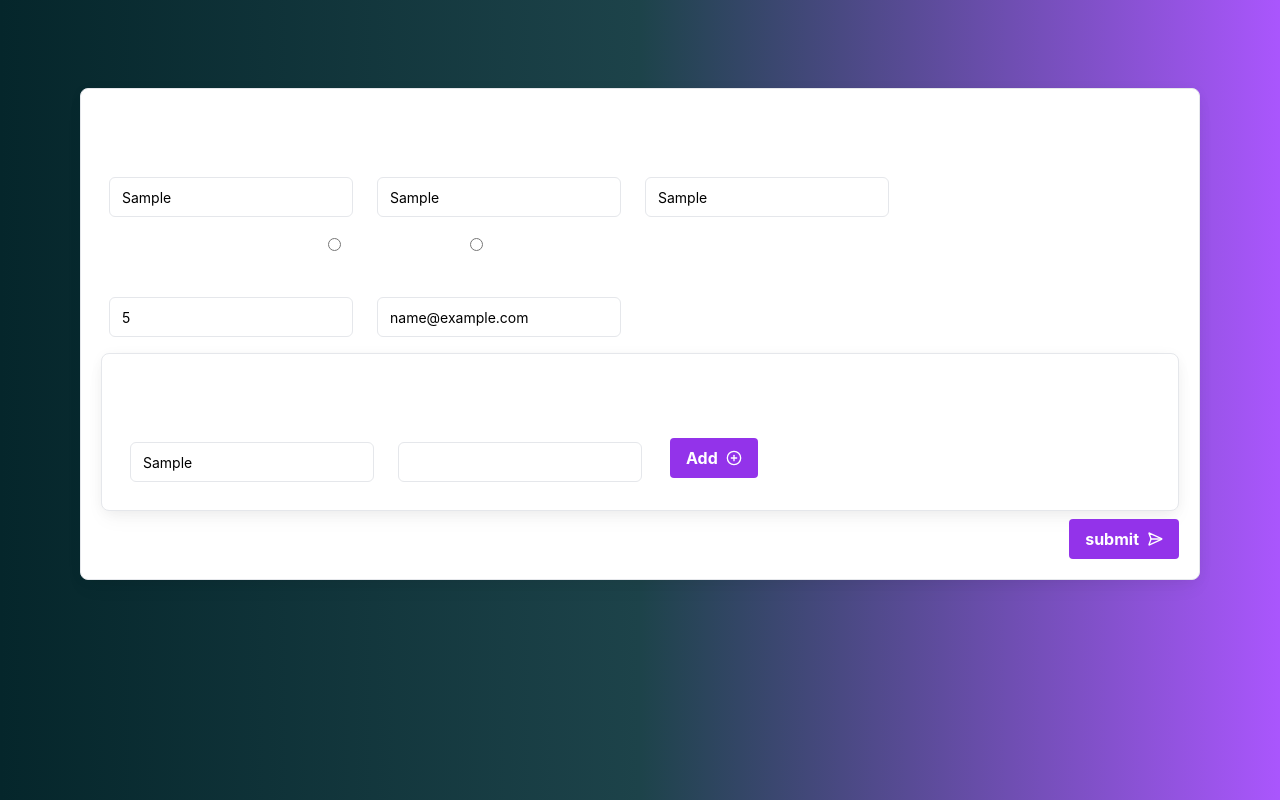
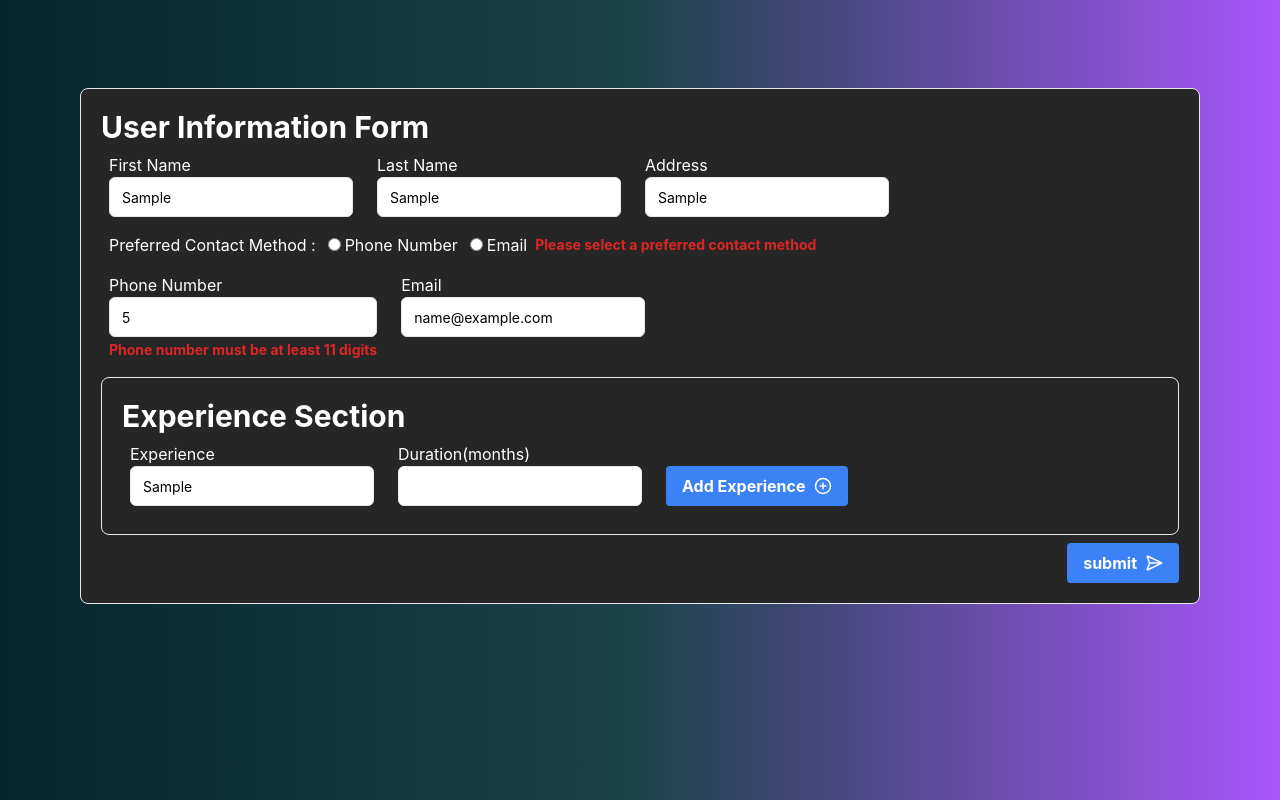
Before and after one commit to aynazheydariafshar/form-validation, a React (Create React App) app: page / in a window 1280 px wide. Both pictures are taken after typing "Sample", "Sample", "Sample", "5", "name@example.com", "Sample" into the empty fields and a click on the button "submit". Built offline with nearby package versions, Linux system fonts and the light colour scheme.

Commit message:
FEAT : add register & error props for every input & radio

```diff
--- a/package.json
+++ b/package.json
@@ -3,6 +3,7 @@
   "version": "0.1.0",
   "private": true,
   "dependencies": {
+    "@hookform/resolvers": "^3.9.1",
     "@testing-library/jest-dom": "^5.17.0",
     "@testing-library/react": "^13.4.0",
     "@testing-library/user-event": "^13.5.0",
--- a/public/index.html
+++ b/public/index.html
@@ -24,7 +24,7 @@
       work correctly both with client-side routing and a non-root public URL.
       Learn how to configure a non-root public URL by running `npm run build`.
     -->
-    <title>React App</title>
+    <title>Form Validation</title>
   </head>
   <body>
     <noscript>You need to enable JavaScript to run this app.</noscript>
--- a/src/components/ui/button.tsx
+++ b/src/components/ui/button.tsx
@@ -1,8 +1,11 @@
 import { ButtonPropsType } from "../../types/button-props";
 
-export function Button({ title, children }: ButtonPropsType) {
+export function Button({ title,onClick, children }: ButtonPropsType) {
   return (
-    <button className="bg-purple-600 flex items-center gap-2 hover:bg-purple-700 text-white font-bold py-2 px-4 rounded">
+    <button
+      onClick={onClick}
+      className="bg-blue-500 flex items-center gap-2 hover:bg-blue-700 text-white font-bold py-2 px-4 rounded"
+    >
       {title}
       <div>{children}</div>
     </button>
--- a/src/components/ui/card-title-form.tsx
+++ b/src/components/ui/card-title-form.tsx
@@ -4,7 +4,7 @@ import { CardTitleFormProps } from "../../types/card-title-form-props";
 export function CardTitleForm({ title, children }: CardTitleFormProps) {
   return (
     <div className="my-2">
-      <div className="border rounded-lg p-5 flex flex-col bg-white shadow-[0_2px_15px_-3px_rgba(0,0,0,0.07),0_10px_20px_-2px_rgba(0,0,0,0.04)] dark:bg-neutral-700">
+      <div className="border rounded-lg p-5 flex flex-col bg-neutral-800">
         <h1 className="text-white text-3xl font-bold">{title}</h1>
         {children}
       </div>
--- a/src/components/ui/input.tsx
+++ b/src/components/ui/input.tsx
@@ -2,11 +2,7 @@ import React from "react";
 import { InputProps } from "../../types/input-props";
 import { useForm } from "react-hook-form";
 
-export function Input({ name, type, label }: InputProps) {
-  const {
-    register,
-    formState: { errors },
-  } = useForm();
+export function Input({ name, type, label, register, errors }: InputProps) {
   return (
     <div className="p-2">
       <label className="text-white">{label}</label>
@@ -16,7 +12,9 @@ export function Input({ name, type, label }: InputProps) {
         {...register(name)}
       />
       {errors[name] && (
-        <span>{(errors[name] as { message?: string }).message}</span>
+        <span className="text-red-600 font-bold text-sm">
+          {(errors[name] as { message?: string }).message}
+        </span>
       )}{" "}
     </div>
   );
--- a/src/components/ui/radio.tsx
+++ b/src/components/ui/radio.tsx
@@ -1,12 +1,13 @@
 import { RadioProps } from "../../types/radio-props";
 import { useForm } from "react-hook-form";
 
-export function Radio({ title, radioItems, name }: RadioProps) {
-  const {
-    register,
-    formState: { errors },
-  } = useForm();
-
+export function Radio({
+  title,
+  radioItems,
+  name,
+  errors,
+  register,
+}: RadioProps) {
   return (
     <div className="flex items-center gap-2 text-white">
       <p>{title} : </p>
@@ -23,6 +24,11 @@ export function Radio({ title, radioItems, name }: RadioProps) {
             <label htmlFor={value}>{label}</label>
           </div>
         ))}
+        {errors[name] && (
+          <span className="text-red-600 font-bold text-sm">
+            {(errors[name] as { message?: string }).message}{" "}
+          </span>
+        )}
       </div>
     </div>
   );
--- a/src/pages/user-information.tsx
+++ b/src/pages/user-information.tsx
@@ -3,6 +3,9 @@ import { Button } from "../components/ui/button";
 import { CardTitleForm } from "../components/ui/card-title-form";
 import { Input } from "../components/ui/input";
 import { Radio } from "../components/ui/radio";
+import { useForm } from "react-hook-form";
+import { yupResolver } from "@hookform/resolvers/yup";
+import userInformationSchema from "../validations/user-information-schema";
 
 const contactMethodsItems = [
   { label: "Phone Number", value: "phoneNumber" },
@@ -10,39 +13,94 @@ const contactMethodsItems = [
 ];
 
 export default function UserInformation() {
+  const {
+    register,
+    handleSubmit,
+    formState: { errors },
+  } = useForm({
+    resolver: yupResolver(userInformationSchema),
+  });
+
+  const handle = (data: any) => {
+    console.log({ data });
+  };
   return (
     <div className="bg-gradient-to-r from-[#05262b] via-[#1d434a] to-[#aa56fd] min-h-screen p-20">
       <CardTitleForm title="User Information Form">
         <div className="flex gap-2">
-          <Input label="First Name" name="firstName" type="text" />
-          <Input label="Last Name" name="lastName" type="text" />
-          <Input label="Address" name="address" type="text" />
+          <Input
+            errors={errors}
+            register={register}
+            label="First Name"
+            name="firstName"
+            type="text"
+          />
+          <Input
+            errors={errors}
+            register={register}
+            label="Last Name"
+            name="lastName"
+            type="text"
+          />
+          <Input
+            errors={errors}
+            register={register}
+            label="Address"
+            name="address"
+            type="text"
+          />
         </div>
         <div className="flex p-2">
           <Radio
+            register={register}
+            errors={errors}
             radioItems={contactMethodsItems}
             title="Preferred Contact Method"
             name="preferredContactMethod"
           />
         </div>
         <div className="flex gap-2">
-          <Input label="Phone Number" name="phoneNumber" type="number" />
-          <Input label="Email" name="email" type="email" />
+          <Input
+            errors={errors}
+            register={register}
+            label="Phone Number"
+            name="phoneNumber"
+            type="number"
+          />
+          <Input
+            errors={errors}
+            register={register}
+            label="Email"
+            name="email"
+            type="email"
+          />
         </div>
         <CardTitleForm title="Experience Section">
-          <div className="flex gap-2 items-end">
-            <Input label="Experience" name="experience" type="text" />
-            <Input label="Duration(months)" name="duration" type="number" />
-            <div className="p-3">
-              <Button title="Add">
-                <CirclePlus size={16} />
+          <div className="flex flex-wrap gap-2 items-end">
+            <Input
+              errors={errors}
+              register={register}
+              label="Experience"
+              name="experience"
+              type="text"
+            />
+            <Input
+              errors={errors}
+              register={register}
+              label="Duration(months)"
+              name="duration"
+              type="number"
+            />
+            <div className="p-2">
+              <Button onClick={() => {}} title="Add Experience">
+                <CirclePlus size={18} />
               </Button>
             </div>
           </div>
         </CardTitleForm>
         <div className="flex justify-end gap-2">
-          <Button title="submit">
-            <SendHorizontal size={16} />
+          <Button onClick={handleSubmit(handle)} title="submit">
+            <SendHorizontal size={18} />
           </Button>
         </div>
       </CardTitleForm>
--- a/src/types/button-props.ts
+++ b/src/types/button-props.ts
@@ -1,4 +1,5 @@
 export interface ButtonPropsType {
   title: string;
   children: React.ReactNode;
+  onClick: React.MouseEventHandler<HTMLButtonElement>;
 }
--- a/src/types/input-props.ts
+++ b/src/types/input-props.ts
@@ -1,5 +1,9 @@
+import { FieldErrors, UseFormRegister } from "react-hook-form";
+
 export interface InputProps {
   name: string;
   type: string;
   label: string;
+  register: UseFormRegister<any>;
+  errors: FieldErrors;
 }
--- a/src/types/radio-props.ts
+++ b/src/types/radio-props.ts
@@ -1,3 +1,5 @@
+import { FieldErrors, UseFormRegister } from "react-hook-form";
+
 export interface RadioItem {
   label: string;
   value: string;
@@ -6,4 +8,6 @@ export interface RadioProps {
   title: string;
   radioItems: RadioItem[];
   name: string;
+  errors: FieldErrors;
+  register: UseFormRegister<any>;
 }
--- /dev/null
+++ b/src/validations/user-information-schema.ts
@@ -0,0 +1,20 @@
+import * as yup from "yup";
+
+const userInformationSchema = yup.object().shape({
+  firstName: yup.string().required("First name is required"),
+  lastName: yup.string().required("Last name is required"),
+  preferredContactMethod: yup
+    .string()
+    .required("Please select a preferred contact method"),
+  email: yup
+    .string()
+    .email("Please enter a valid email address")
+    .required("Email is required"),
+  phoneNumber: yup
+    .string()
+    .matches(/^[0-9]+$/, "Phone number must only contain digits")
+    .min(11, "Phone number must be at least 11 digits")
+    .required("Phone number is required"),
+});
+
+export default userInformationSchema;
```
Also changed, not shown: 1 other file (tests, documents, lock files or other folders).
